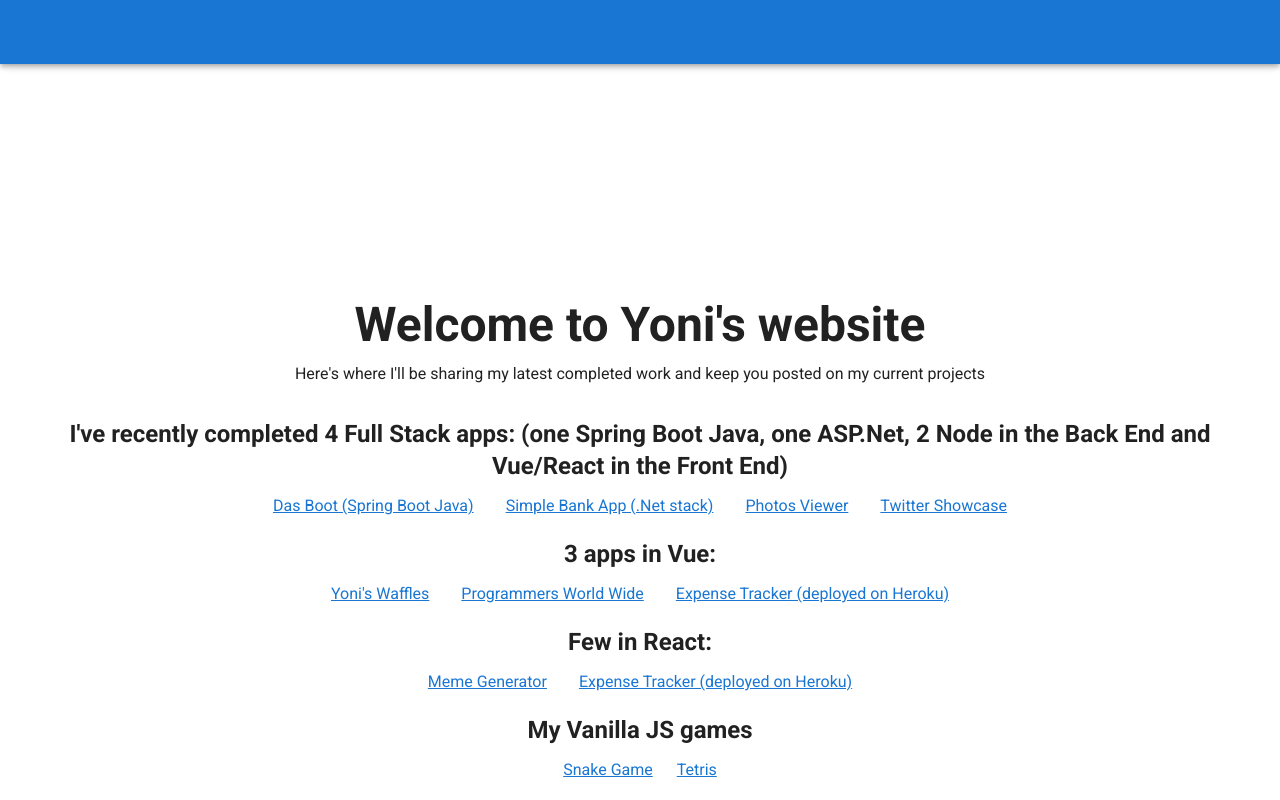
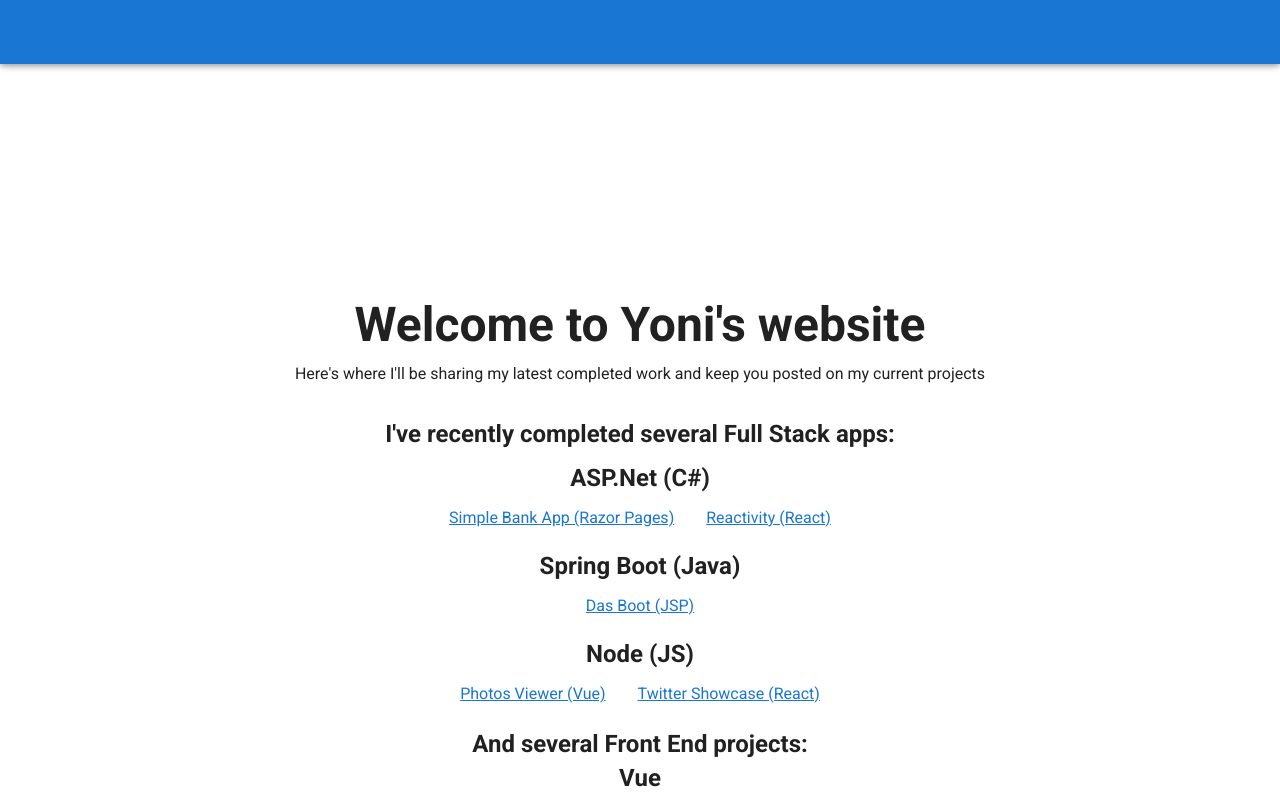
Before and after one commit to jonath23/portfolio, a Vue app: page / in a window 1280 px wide. Shown: the top 800 px of the page. Built offline with nearby package versions, Linux system fonts and the light colour scheme.

Commit message:
added reactivity and fixed simple bank

```diff
--- a/src/components/HelloWorld.vue
+++ b/src/components/HelloWorld.vue
@@ -1,9 +1,6 @@
 <template>
   <v-container>
-    <v-layout
-      text-center
-      wrap
-    >
+    <v-layout text-center wrap>
       <v-flex xs12>
         <v-img
           :src="require('../assets/0.jpg')"
@@ -18,20 +15,20 @@
           Welcome to Yoni's website
         </h1>
         <p class="subheading font-weight-regular">
-          Here's where I'll be sharing my latest completed work and keep you posted on my current projects
+          Here's where I'll be sharing my latest completed work and keep you
+          posted on my current projects
         </p>
       </v-flex>
 
-      <v-flex
-        mb-5
-        xs12
-      >
-
-      <h2 class="headline font-weight-bold mb-3">I've recently completed 4 Full Stack apps: (one Spring Boot Java, one ASP.Net, 2 Node in the Back End and Vue/React in the Front End)</h2>
+      <v-flex mb-5 xs12>
+        <h2 class="headline font-weight-bold mb-3">
+          I've recently completed several Full Stack apps:
+        </h2>
+        <h3 class="headline font-weight-bold mb-3">ASP.Net (C#)</h3>
 
         <v-layout justify-center>
           <a
-            v-for="(next, i) in completedFullStackProjects"
+            v-for="(next, i) in completedFullStackNetProjects"
             :key="i"
             :href="next.href"
             class="subheading mx-4"
@@ -41,11 +38,39 @@
           </a>
         </v-layout>
       </v-flex>
-      <v-flex
-        mb-5
-        xs12
-      >
-        <h2 class="headline font-weight-bold mb-3">3 apps in Vue:</h2>
+      <v-flex mb-5 xs12>
+        <h3 class="headline font-weight-bold mb-3">Spring Boot (Java)</h3>
+
+        <v-layout justify-center>
+          <a
+            v-for="(next, i) in completedFullStackJavaProjects"
+            :key="i"
+            :href="next.href"
+            class="subheading mx-4"
+            target="_blank"
+          >
+            {{ next.text }}
+          </a>
+        </v-layout>
+      </v-flex>
+      <v-flex mb-5 xs12>
+        <h3 class="headline font-weight-bold mb-3">Node (JS)</h3>
+
+        <v-layout justify-center>
+          <a
+            v-for="(next, i) in completedFullStackNodeProjects"
+            :key="i"
+            :href="next.href"
+            class="subheading mx-4"
+            target="_blank"
+          >
+            {{ next.text }}
+          </a>
+        </v-layout>
+      </v-flex>
+      <v-flex mb-5 xs12>
+        <h2>And several Front End projects:</h2>
+        <h3 class="headline font-weight-bold mb-3">Vue</h3>
 
         <v-layout justify-center>
           <a
@@ -59,12 +84,8 @@
           </a>
         </v-layout>
       </v-flex>
-      <v-flex
-        mb-5
-        xs12
-      >
-
-      <h2 class="headline font-weight-bold mb-3">Few in React:</h2>
+      <v-flex mb-5 xs12>
+        <h3 class="headline font-weight-bold mb-3">React</h3>
 
         <v-layout justify-center>
           <a
@@ -78,11 +99,8 @@
           </a>
         </v-layout>
       </v-flex>
-      <v-flex
-        mb-5
-        xs12
-      >
-        <h2 class="headline font-weight-bold mb-3">My Vanilla JS games</h2>
+      <v-flex mb-5 xs12>
+        <h2 class="headline font-weight-bold mb-3">My Vanilla JS games:</h2>
 
         <v-layout justify-center>
           <a
@@ -97,10 +115,7 @@
         </v-layout>
       </v-flex>
 
-      <v-flex
-        xs12
-        mb-5
-      >
+      <v-flex xs12 mb-5>
         <h2 class="headline font-weight-bold mb-3">Important Links</h2>
 
         <v-layout justify-center>
@@ -116,7 +131,7 @@
         </v-layout>
       </v-flex>
 
-  <!--     <v-flex
+      <!--     <v-flex
         xs12
         mb-5
       >
@@ -141,76 +156,84 @@
 
 <script>
 export default {
-  name: 'HelloWorld',
+  name: "HelloWorld",
 
   data: () => ({
     importantLinks: [
       {
-        text: 'My LinkedIn Account',
-        href: 'https://linkedin.com/in/jonathan-hirshowitz',
+        text: "My LinkedIn Account",
+        href: "https://linkedin.com/in/jonathan-hirshowitz",
       },
       {
-        text: 'My Github Account',
-        href: 'https://github.com/yoniwitz',
-      }
-      ,
-      {
-        text: 'My Oracle Certified Associate, Java SE8 Programmer',
-        href: 'https://www.youracclaim.com/badges/aa48e7ef-b267-4327-99e8-0f20bcc527b2',
-      }
-    ],
-    completedFullStackProjects: [
-      {
-        text: 'Das Boot (Spring Boot Java)',
-        href: 'https://yw-das-boot.herokuapp.com/index.html#/',
+        text: "My Github Account",
+        href: "https://github.com/yoniwitz",
       },
       {
-        text: 'Simple Bank App (.Net stack)',
-        href: 'https://ywsimplebank.azurewebsites.net/',
+        text: "My Oracle Certified Associate, Java SE8 Programmer",
+        href:
+          "https://www.youracclaim.com/badges/aa48e7ef-b267-4327-99e8-0f20bcc527b2",
+      },
+    ],
+    completedFullStackJavaProjects: [
+      {
+        text: "Das Boot (JSP)",
+        href: "https://yw-das-boot.herokuapp.com/index.html#/",
+      },
+    ],
+    completedFullStackNetProjects: [
+      {
+        text: "Simple Bank App (Razor Pages)",
+        href: "https://simplebank.azurewebsites.net/",
       },
       {
-        text: 'Photos Viewer',
-        href: 'https://photos-viewer.herokuapp.com/',
+        text: "Reactivity (React)",
+        href: "https://ywreactivity.azurewebsites.net/",
+      },
+    ],
+    completedFullStackNodeProjects: [
+      {
+        text: "Photos Viewer (Vue)",
+        href: "https://photos-viewer.herokuapp.com/",
       },
       {
-        text: 'Twitter Showcase',
-        href: 'https://yw-twitter-showcase.herokuapp.com/',
-      }
+        text: "Twitter Showcase (React)",
+        href: "https://yw-twitter-showcase.herokuapp.com/",
+      },
     ],
     completedVueProjects: [
       {
-        text: 'Yoni\'s Waffles',
-        href: 'https://yonis-waffles.firebaseapp.com/',
+        text: "Yoni's Waffles",
+        href: "https://yonis-waffles.firebaseapp.com/",
       },
       {
-        text: 'Programmers World Wide',
-        href: 'https://ww-programmers.firebaseapp.com/',
+        text: "Programmers World Wide",
+        href: "https://ww-programmers.firebaseapp.com/",
       },
       {
-        text: 'Expense Tracker (deployed on Heroku)',
-        href: 'http://yw-expense-tracker.herokuapp.com/',
+        text: "Expense Tracker (deployed on Heroku)",
+        href: "http://yw-expense-tracker.herokuapp.com/",
       },
     ],
     completedReactProjects: [
       {
-        text: 'Meme Generator',
-        href: 'https://yoniwitz.github.io/Meme-Generator/',
+        text: "Meme Generator",
+        href: "https://yoniwitz.github.io/Meme-Generator/",
       },
       {
-        text: 'Expense Tracker (deployed on Heroku)',
-        href: 'http://yw-expense-tracker-react.herokuapp.com/',
-      }
+        text: "Expense Tracker (deployed on Heroku)",
+        href: "http://yw-expense-tracker-react.herokuapp.com/",
+      },
     ],
     completedJSProjects: [
       {
-        text: 'Snake Game',
-        href: 'https://yoniwitz.github.io/JS-Snake/',
+        text: "Snake Game",
+        href: "https://yoniwitz.github.io/JS-Snake/",
       },
       {
-        text: 'Tetris',
-        href: 'https://yoniwitz.github.io/JS-Tetris/',
-      }
-    ]
-  })
+        text: "Tetris",
+        href: "https://yoniwitz.github.io/JS-Tetris/",
+      },
+    ],
+  }),
 };
 </script>
```
Also changed, not shown: 1 other file (tests, documents, lock files or other folders).
